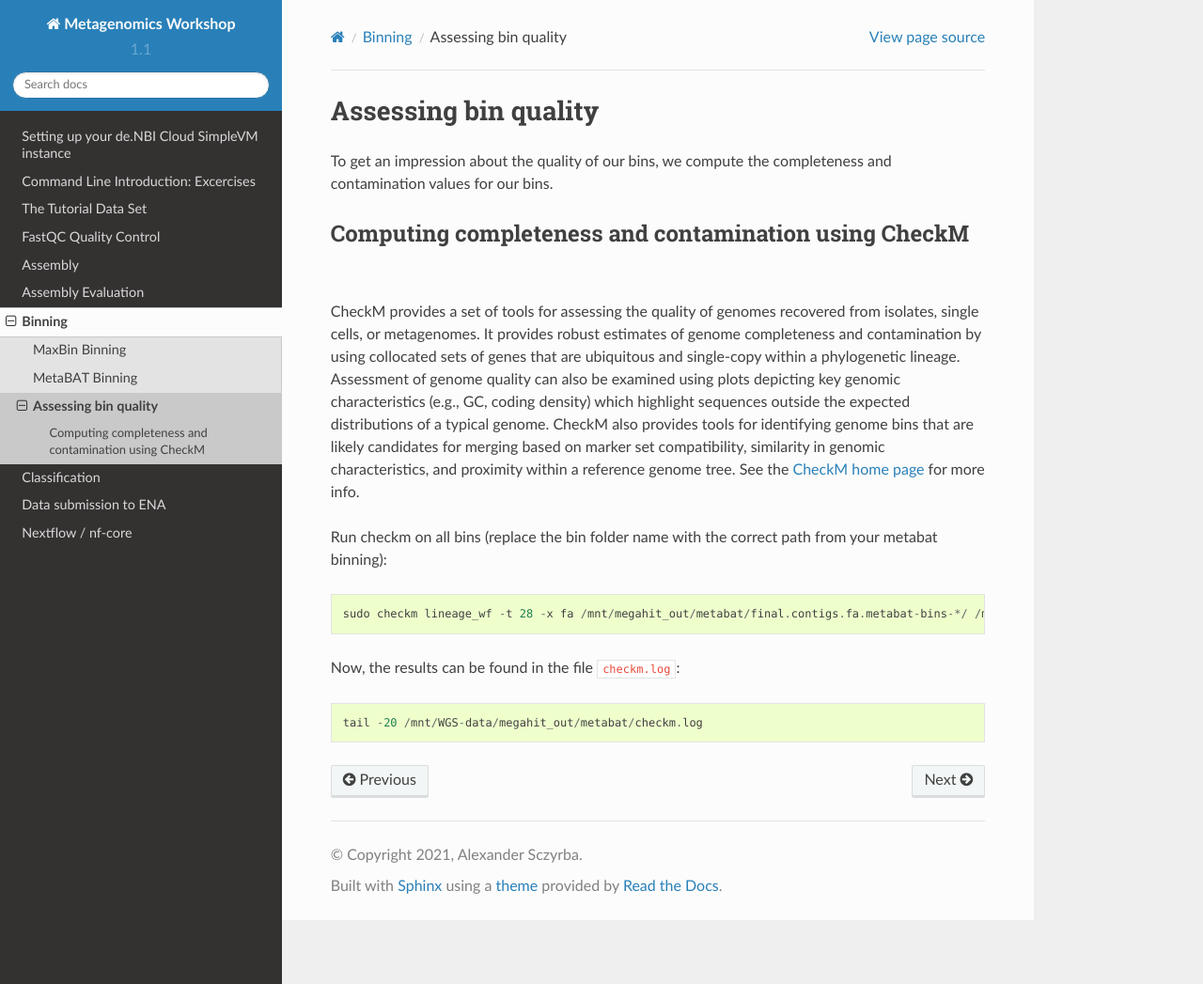
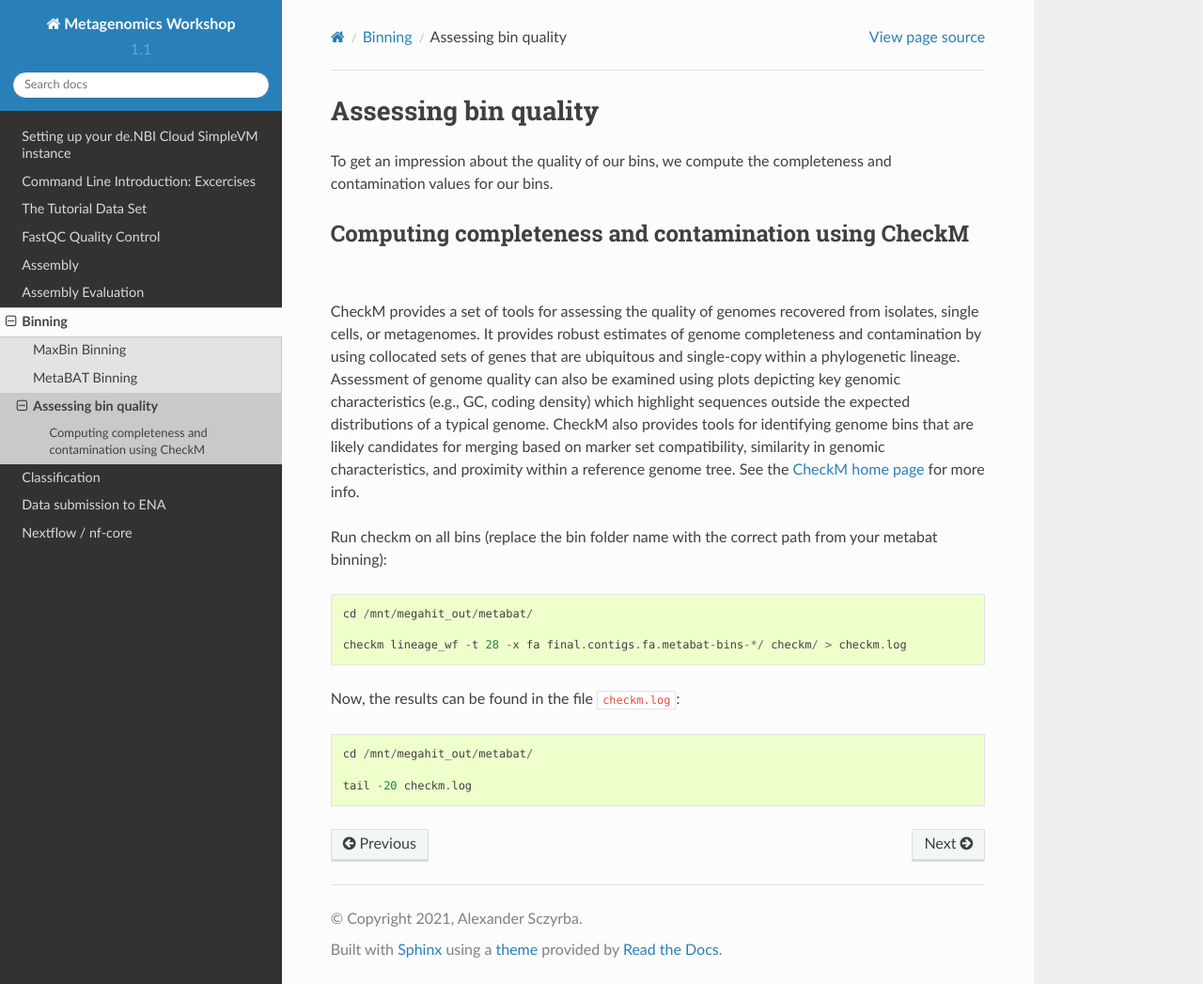
Before and after one commit to metagenomics/metagenomics-workshop, a Sphinx documentation site: the page built from docs/binning/bin_quality.rst, in a window 1280 px wide and 1047 px high. Shown: the whole window at 94% size. Built offline with Sphinx 7.4.7 and the Read the Docs theme 2.0.0, drawn with Linux system fonts in a browser that asks for light colours.

Commit message:
Update bin_quality.rst

```diff
--- a/docs/binning/bin_quality.rst
+++ b/docs/binning/bin_quality.rst
@@ -11,8 +11,12 @@ See the `CheckM home page <https://ecogenomics.github.io/CheckM/>`_ for more inf
 
 Run checkm on all bins (replace the bin folder name with the correct path from your metabat binning)::
 
-  sudo checkm lineage_wf -t 28 -x fa /mnt/megahit_out/metabat/final.contigs.fa.metabat-bins-*/ /mnt/megahit_out/metabat/checkm/ > /mnt/megahit_out/metabat/checkm.log
+  cd /mnt/megahit_out/metabat/
+
+  checkm lineage_wf -t 28 -x fa final.contigs.fa.metabat-bins-*/ checkm/ > checkm.log
 
 Now, the results can be found in the file ``checkm.log``::
 
-  tail -20 /mnt/WGS-data/megahit_out/metabat/checkm.log
+  cd /mnt/megahit_out/metabat/
+
+  tail -20 checkm.log
```
